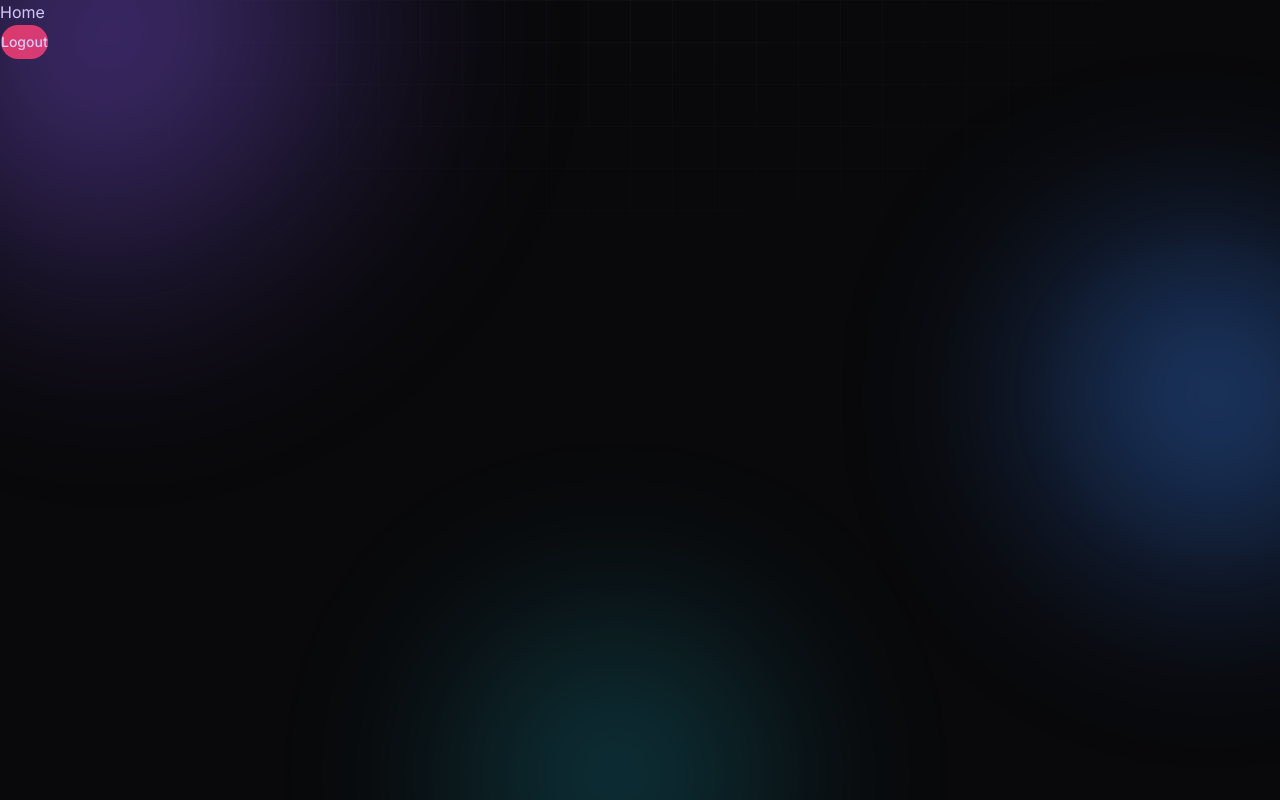
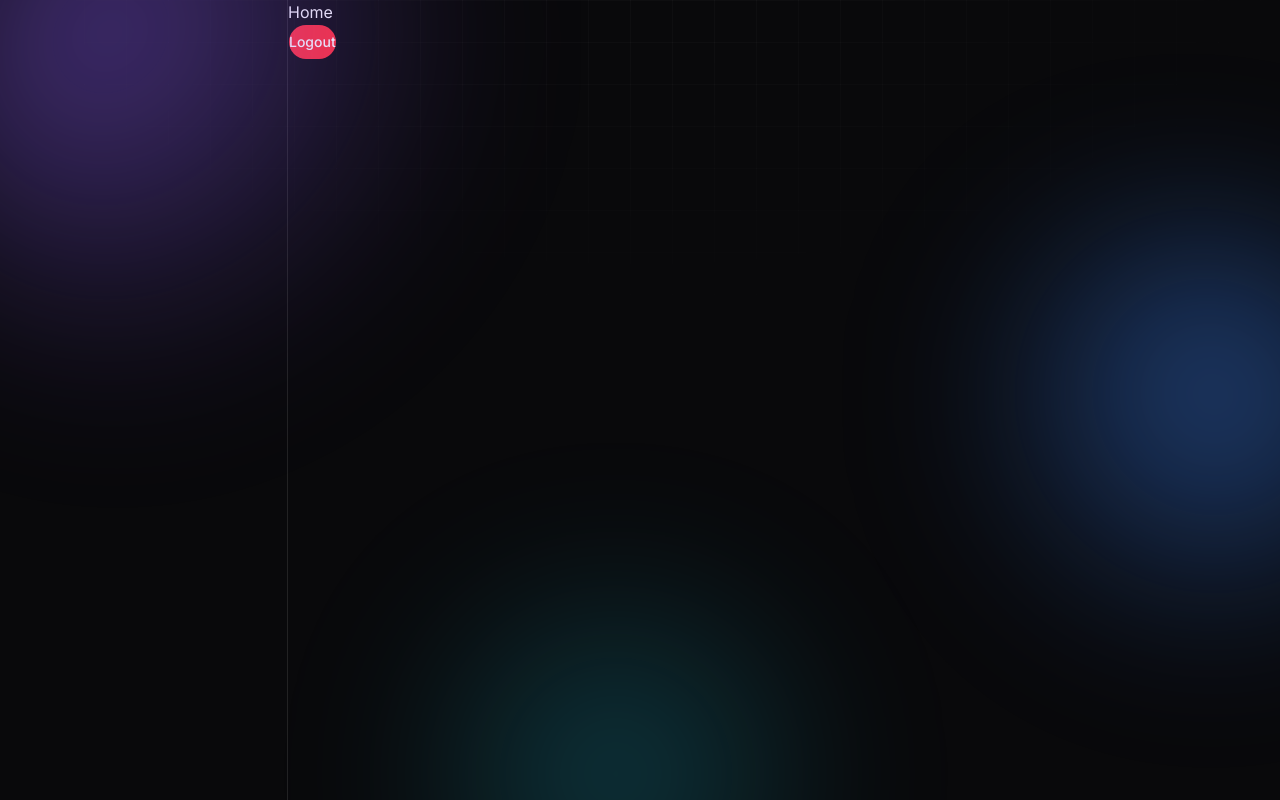
Before and after one commit to ehasunulislam/sylphara-frontend, a Next.js app: page / in a window 1280 px wide. Built offline with nearby package versions, Linux system fonts and the light colour scheme.

Commit message:
create home-layout

```diff
--- /dev/null
+++ b/app/(public-router)/_components/Sidebar/Sidebar.tsx
@@ -0,0 +1,13 @@
+import React from 'react'
+
+const SidebarPage = () => {
+  return (
+    <aside className="w-72 border-r border-white/10">
+      <div className="heading">
+
+      </div>
+    </aside>
+  )
+}
+
+export default SidebarPage
--- /dev/null
+++ b/app/(public-router)/_components/Sidebar_heading/SidebarHeading.tsx
@@ -0,0 +1,11 @@
+import React from 'react'
+
+const SidebarHeading = () => {
+  return (
+    <div>
+
+    </div>
+  )
+}
+
+export default SidebarHeading
--- /dev/null
+++ b/app/(public-router)/layout.tsx
@@ -0,0 +1,13 @@
+import SidebarPage from "./_components/Sidebar/Sidebar";
+
+export default function RootLayout({ children }: Readonly<{ children: React.ReactNode}>) {
+  return (
+    <div className="h-screen flex">
+      <SidebarPage />
+
+      <main className="flex-1 overflow-hidden">
+        {children}
+      </main>
+    </div>
+  );
+}
--- a/app/layout.tsx
+++ b/app/layout.tsx
@@ -11,11 +11,7 @@ export const metadata: Metadata = {
   description: "Generated by create next app",
 };
 
-export default function RootLayout({
-  children,
-}: Readonly<{
-  children: React.ReactNode;
-}>) {
+export default function RootLayout({ children }: Readonly<{ children: React.ReactNode}>) {
   return (
     <html
       lang="en"
--- /dev/null
+++ b/app/loading.tsx
@@ -0,0 +1,11 @@
+import React from 'react'
+
+const globalLoading = () => {
+  return (
+    <div>
+      globalLoading
+    </div>
+  )
+}
+
+export default globalLoading
```
Also changed, not shown: 1 other file (tests, documents, lock files or other folders).
